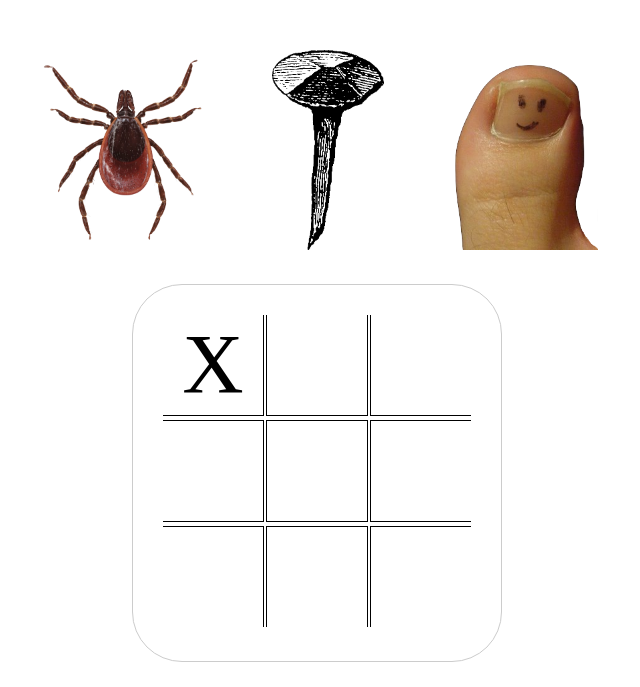
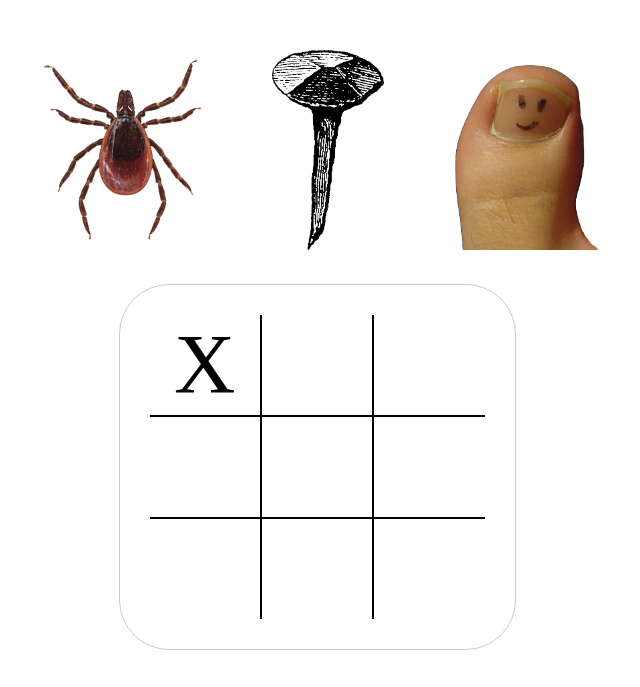
Before and after one commit to gaggigger/tic-tac-toe-angular-websockets, a plain HTML site: page index.html in a window 1280 px wide. Both pictures are taken after a click on the element 536 px from the left and 365 px from the top of the page. Shown: the top 687 px of the page, without its empty margins (323-963 px from the left). Drawn offline with nearby package versions, Linux system fonts and the light colour scheme.

Commit message:
use display:table to create the gameboard grid

```diff
--- a/app.js
+++ b/app.js
@@ -23,27 +23,28 @@ function placePiece(el) {
 
     switch ($(el).parent().attr('class')) {
       case 'topRow':
-        if ($(el).hasClass('leftBox')) {
+        if ($(el).hasClass('left')) {
           topRow[0] = turn;
-        } else if ($(el).hasClass('rightBox')) {
+        } else if ($(el).hasClass('right')) {
           topRow[2] = turn;
         } else {
           topRow[1] = turn;
         }
+        console.log('topRow');
         break;
       case 'middleRow':
-        if ($(el).hasClass('leftBox')) {
+        if ($(el).hasClass('left')) {
           middleRow[0] = turn;
-        } else if ($(el).hasClass('rightBox')) {
+        } else if ($(el).hasClass('right')) {
           middleRow[2] = turn;
         } else {
           middleRow[1] = turn;
         }
         break;
       case 'bottomRow':
-        if ($(el).hasClass('leftBox')) {
+        if ($(el).hasClass('left')) {
           bottomRow[0] = turn;
-        } else if ($(el).hasClass('rightBox')) {
+        } else if ($(el).hasClass('right')) {
           bottomRow[2] = turn;
         } else {
           bottomRow[1] = turn;
--- a/index.html
+++ b/index.html
@@ -16,21 +16,21 @@
   <div class="gameBoard">
 
     <div class="topRow">
-      <div class="box leftBox"></div>
+      <div class="box left"></div>
       <div class="box"></div>
-      <div class="box rightBox"></div>
+      <div class="box right"></div>
     </div>
 
     <div class="middleRow">
-      <div class="box leftBox"></div>
+      <div class="box left"></div>
       <div class="box"></div>
-      <div class="box rightBox"></div>
+      <div class="box right"></div>
     </div>
 
     <div class="bottomRow">
-      <div class="box leftBox"></div>
+      <div class="box left"></div>
       <div class="box"></div>
-      <div class="box rightBox"></div>
+      <div class="box right"></div>
     </div>
 
   </div>
--- a/style.css
+++ b/style.css
@@ -1,16 +1,17 @@
 .gameBoard {
   margin: 0 auto;
   margin-top: 20px;
-  width: 308px;
+  width: 335px;
   text-align: center;
   cursor: url(img/X.png), auto;
   border: 1px solid #CCC;
   border-radius: 50px;
   padding: 30px;
+  display: table;
 }
 
 .box {
-  display: inline-block;
+  display: table-cell;
   height: 100px;
   width: 100px;
   border: 1px solid #000;
@@ -18,24 +19,24 @@
   font-size: 85px;
 }
 
-.topRow div {
-  border-top: none;
+.topRow, .bottomRow, .middleRow {
+  display: table-row;
 }
 
-.bottomRow div {
-  border-bottom: none;
+.topRow > div {
+  border-top: 0;
 }
 
-.leftBox {
-  border-left: none;
-  float: left;
-  display: block;
+.bottomRow > div {
+  border-bottom: 0;
 }
 
-.rightBox {
+.left {
+  border-left: none;
+}
+
+.right {
   border-right: none;
-  float: right;
-  display: block;
 }
 
 .turnDisplay {
```
Also changed, not shown: index2.html (added, +61 -0 lines).
